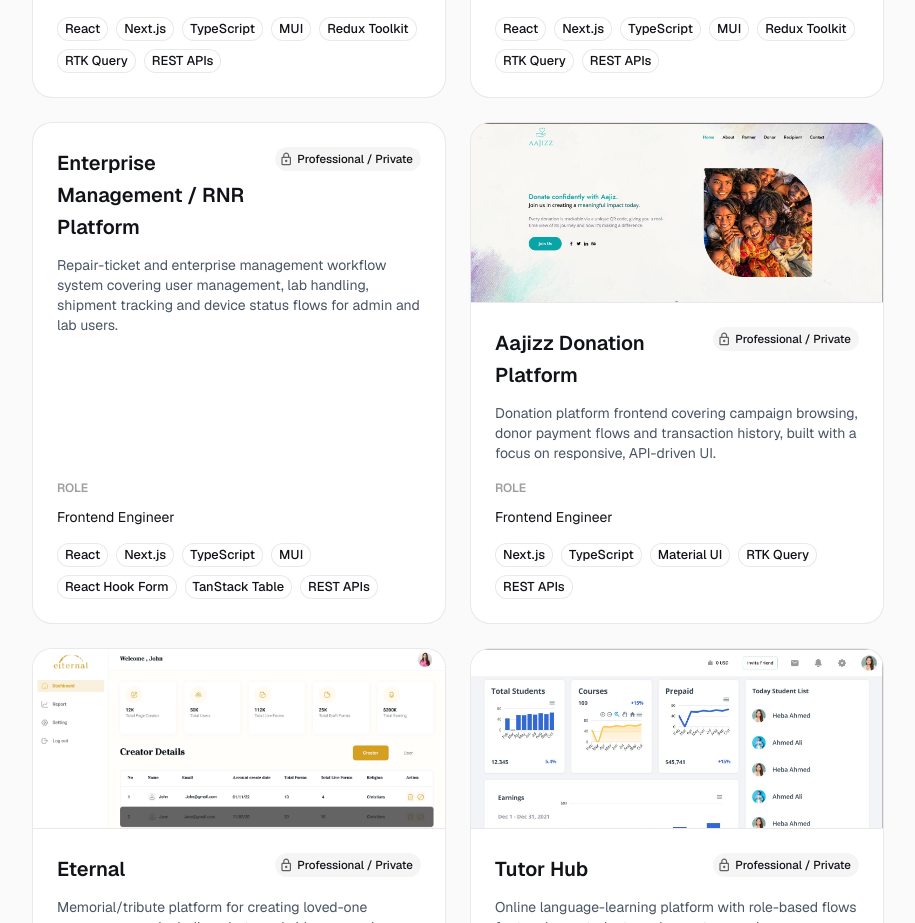
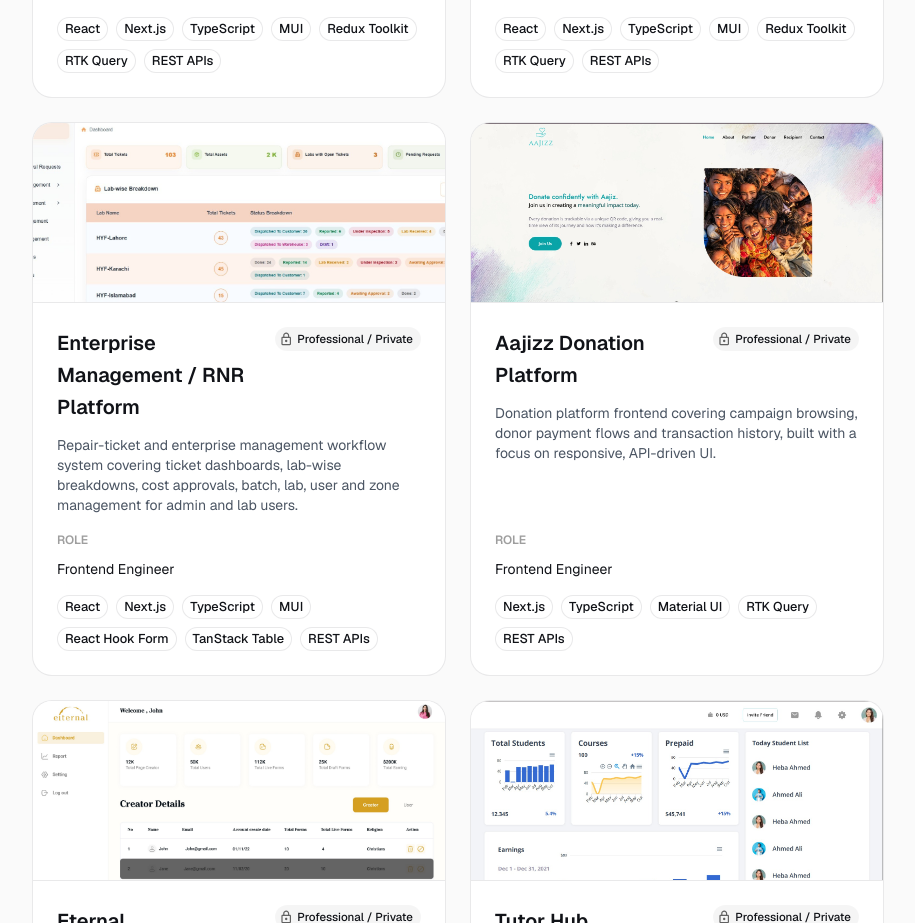
Before and after one commit to tayyabkhansatti69/portfolio, a Next.js app: page / in a window 1280 px wide. Shown: the part 3100-4023 px from the top of the page, without its empty margins (182-1097 px from the left). Built offline with nearby package versions, Linux system fonts and the light colour scheme.

Commit message:
Add RNR screenshot, cropped to remove PII
Cropped out the top-right header (user avatar) and bottom-left sidebar
footer (coworker name and email) from the original screenshot, leaving
only the dashboard stats and lab-wise ticket breakdown table.

```diff
--- a/src/data/professionalProjects.ts
+++ b/src/data/professionalProjects.ts
@@ -41,7 +41,7 @@ export const professionalProjects: ProfessionalProject[] = [
   {
     name: "Enterprise Management / RNR Platform",
     description:
-      "Repair-ticket and enterprise management workflow system covering user management, lab handling, shipment tracking and device status flows for admin and lab users.",
+      "Repair-ticket and enterprise management workflow system covering ticket dashboards, lab-wise breakdowns, cost approvals, batch, lab, user and zone management for admin and lab users.",
     role: "Frontend Engineer",
     technologies: [
       "React",
@@ -52,6 +52,7 @@ export const professionalProjects: ProfessionalProject[] = [
       "TanStack Table",
       "REST APIs",
     ],
+    imagePath: "/projects/rnr.png",
     status: "Professional / Private",
   },
   {
```
Also changed, not shown: public/projects/rnr.png (added).
